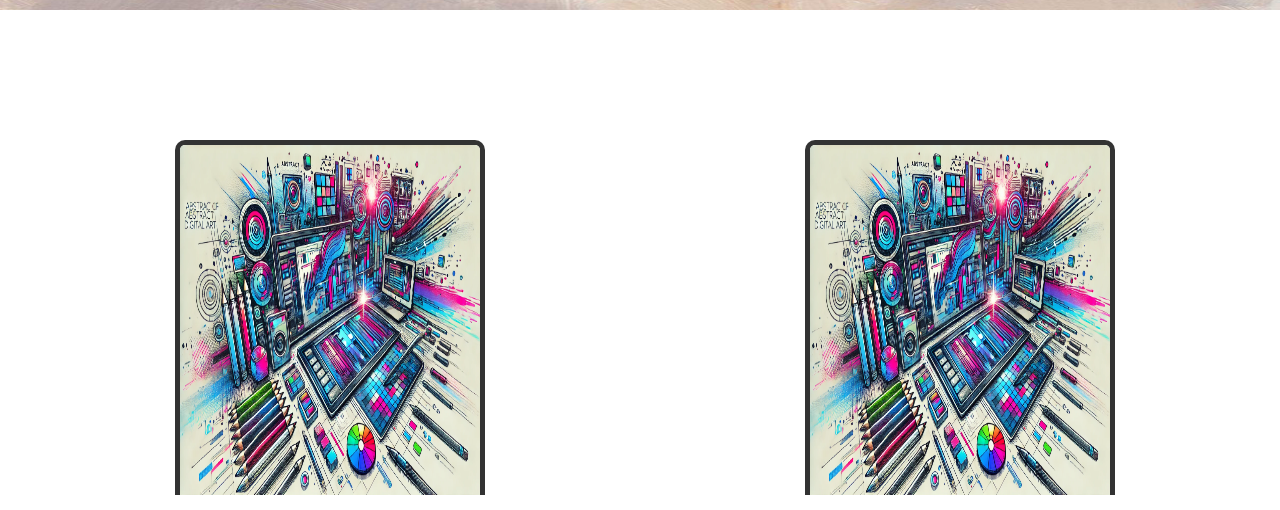
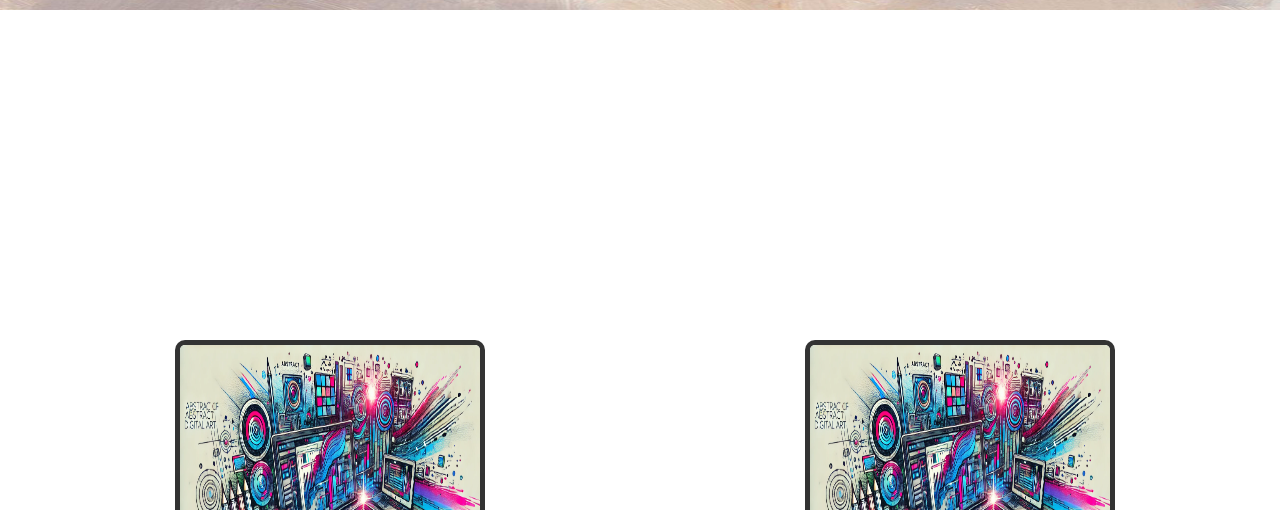
Before and after one commit to YasenK90/YasenK90.github.io, a plain HTML site: page index.html in a window 1280 px wide. Shown: the part 290-800 px from the top of the page. Drawn offline with Linux system fonts and the light colour scheme; a web font is replaced by a local one.

Commit message:
Update Design.css

```diff
--- a/Design.css
+++ b/Design.css
@@ -63,7 +63,7 @@ body {
     margin: 10px; /* Margin around the blocks */
     border-radius: 10px 10px 0 0; /* Rounded top corners only */
     margin-bottom: 25px;
-    transform: translateY(400px);
+    transform: translateY(600px);
 }
 
 /* Image styling with zoom-out on hover and instant border change */
```
